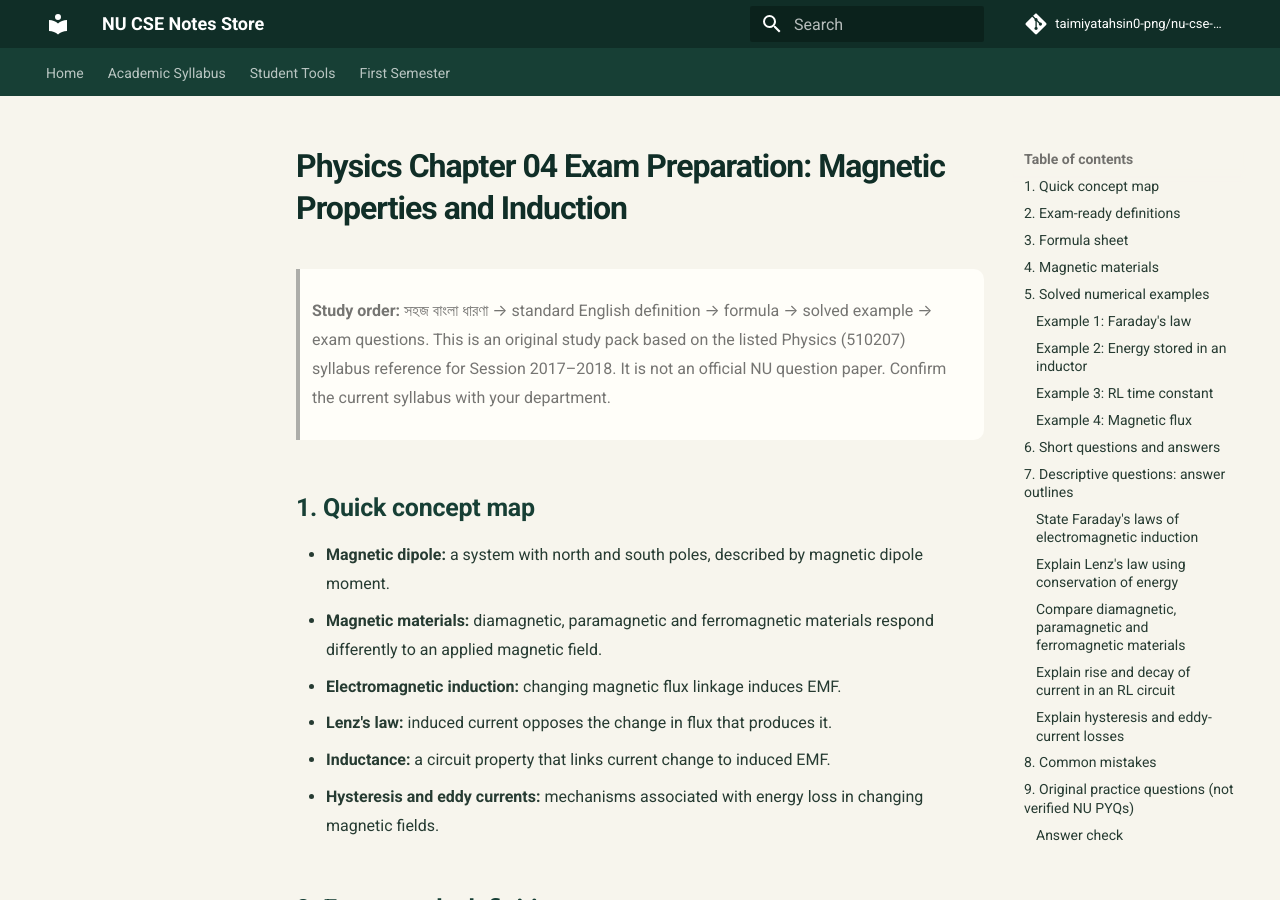
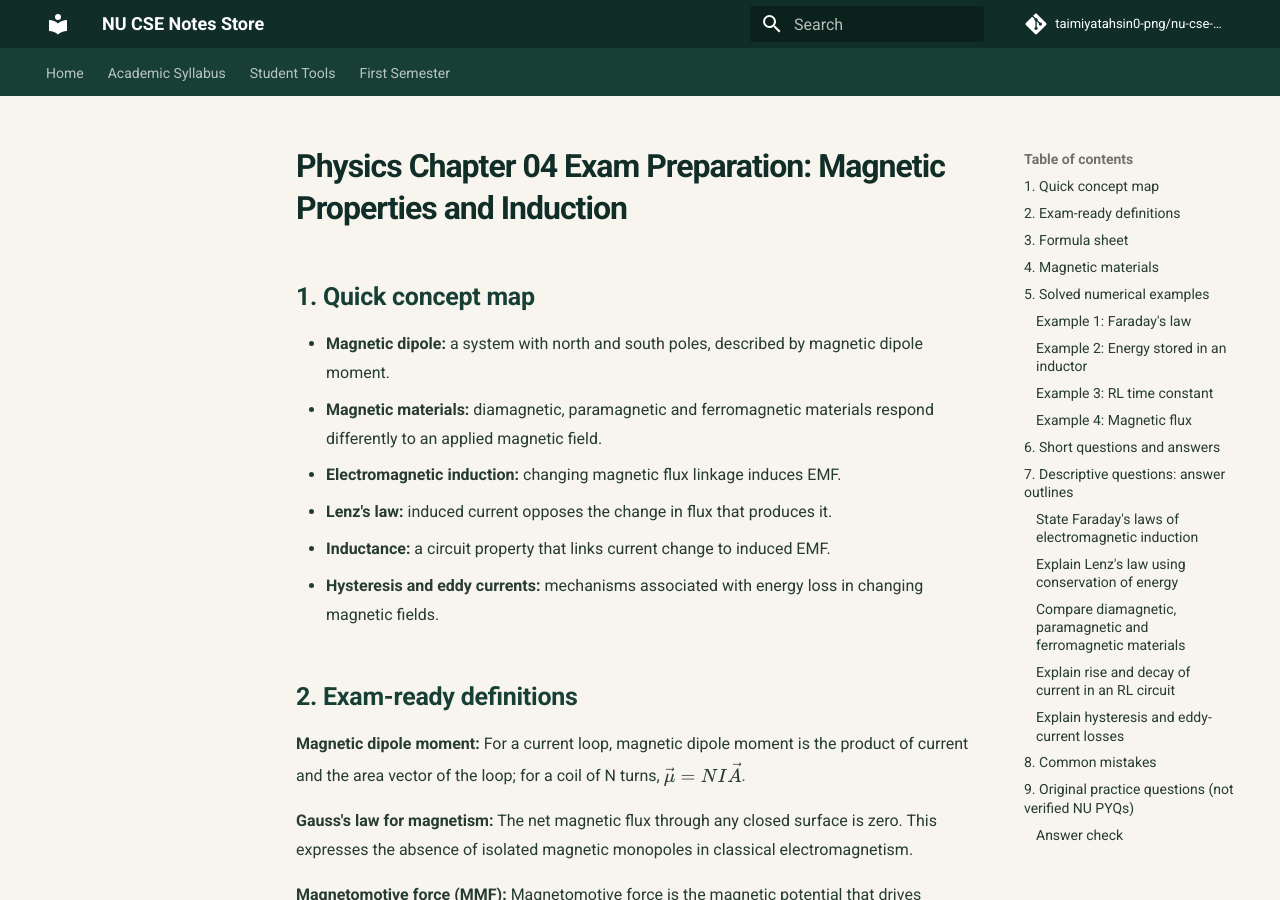
Before and after one commit to taimiyatahsin0-png/nu-cse-notes-store, an MkDocs documentation site: the page built from docs/subjects/phy/chapter-04-exam-preparation.md, in a window 1280 px wide and 900 px high. Built offline with MkDocs 1.6.1 and Material for MkDocs 9.7.7, drawn with Linux system fonts in a browser that asks for light colours; comment, search, counter and statistics services are not loaded.

Commit message:
Remove Bangla content; standardize English-only notes

```diff
--- a/docs/subjects/phy/chapter-04-exam-preparation.md
+++ b/docs/subjects/phy/chapter-04-exam-preparation.md
@@ -1,6 +1,4 @@
 # Physics Chapter 04 Exam Preparation: Magnetic Properties and Induction
-
-> **Study order:** সহজ বাংলা ধারণা → standard English definition → formula → solved example → exam questions. This is an original study pack based on the listed Physics (510207) syllabus reference for Session 2017–2018. It is not an official NU question paper. Confirm the current syllabus with your department.
 
 ## 1. Quick concept map
 
```
